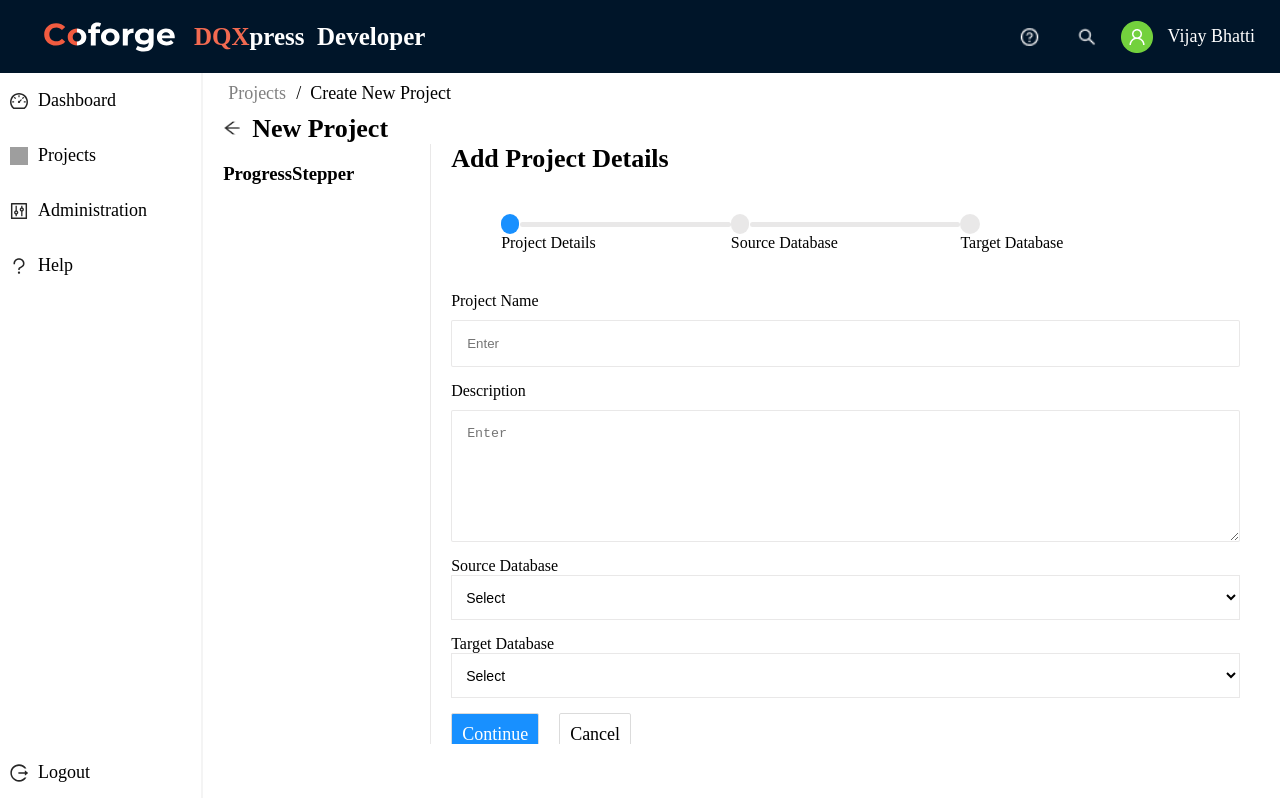
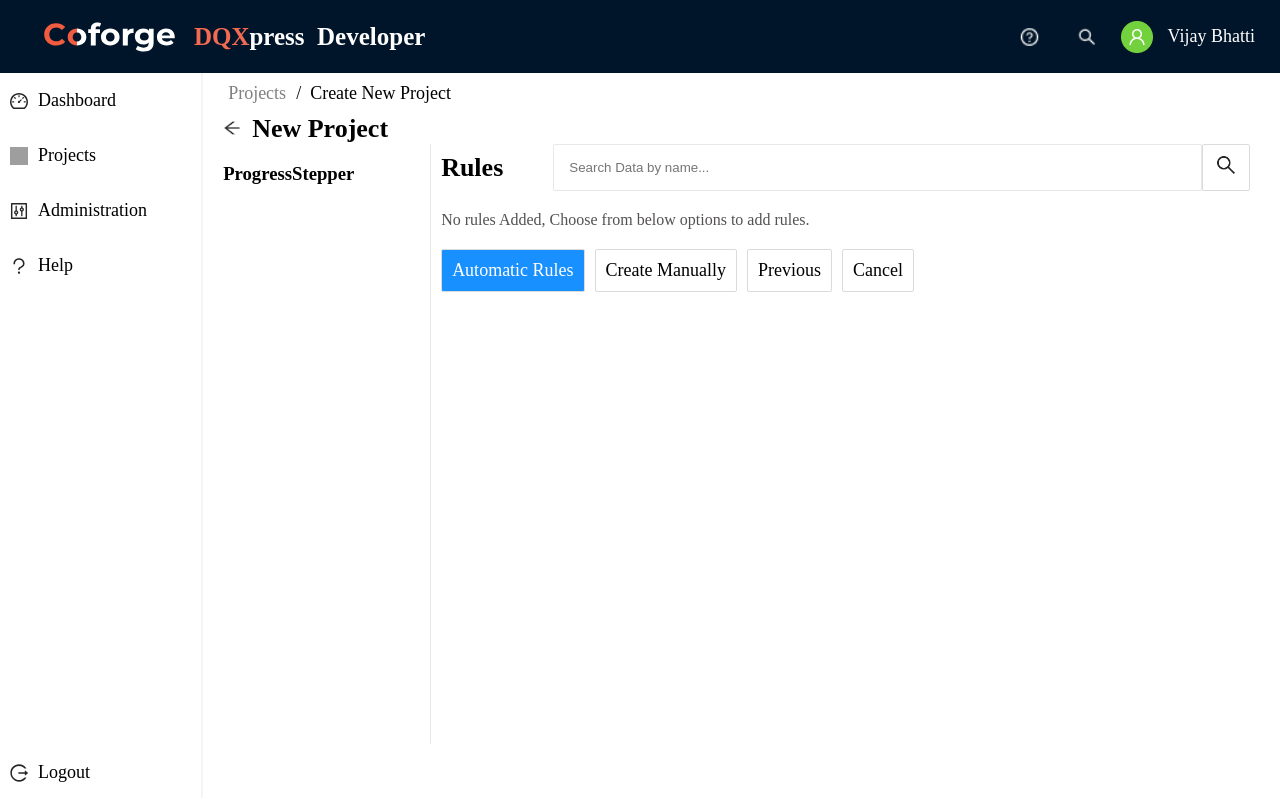
Before and after one commit to ritika-sharma123/DQXpress, a React (Create React App) app: page /projects/create-project in a window 1280 px wide. Built offline with nearby package versions, Linux system fonts and the light colour scheme; grey boxes are pictures that could not be loaded; a web font is replaced by a local one.

Commit message:
Added:: Rules page

```diff
--- a/src/assets/scss/_colors.scss
+++ b/src/assets/scss/_colors.scss
@@ -4,3 +4,4 @@
 $white: #fff;
 $list-color: #5c0082;
 $light-grey: #8681812e;
+$light-grey-med: #535151;
--- a/src/pages/Projects/CreateProjectPage/index.js
+++ b/src/pages/Projects/CreateProjectPage/index.js
@@ -1,4 +1,4 @@
-import React from "react";
+import React, { useState } from "react";
 import PageTitle from "../../../components/PageTitle";
 import Breadcrumbs from "../../../components/BreadCrumbs/index";
 import ProgressStepper from "../../../components/ProgressStepper";
@@ -6,6 +6,8 @@
 import StepperContent from "../../../components/StepperContent";
 import AddProjectDetailsForm from "../ProjectsForms/AddProjectDetailsForm";
 import ProjectDetailsPage from "../ProjectsForms";
+import RulesPage from "../DQRules/RulesPage";
+import CreateRulesPage from "../DQRules/CreateRulesPage";
 
 const Data = [
   {
@@ -18,17 +20,33 @@
   },
 ];
 
+const conditionalRenderPage = {
+  createRulesManually: <CreateRulesPage />,
+  columnDrill: "Column Drill",
+};
+
 const CreateProject = () => {
+  const [renderSubPage, setRenderSubPage] = useState("");
+
+  const handlecreaterule = () => {
+    setRenderSubPage("createRulesManually");
+  };
+
   return (
     <div>
       <Breadcrumbs data={Data} />
       <PageTitle name={"New Project"} isImg />
-      <div className="stepper-content-div">
-        <ProgressStepper />
-        <StepperContent>
-          <ProjectDetailsPage />
-        </StepperContent>
-      </div>
+      {["createRulesManually", "columnDrill"].includes(renderSubPage) ? (
+        conditionalRenderPage[renderSubPage]
+      ) : (
+        <div className="stepper-content-div">
+          <ProgressStepper />
+          <StepperContent>
+            {/* <ProjectDetailsPage /> */}
+            <RulesPage handlecreaterule={handlecreaterule} />
+          </StepperContent>
+        </div>
+      )}
     </div>
   );
 };
--- /dev/null
+++ b/src/pages/Projects/DQRules/CreateRulesPage.js
@@ -0,0 +1,44 @@
+import React from "react";
+import Input from "../../../components/Input";
+import InputSelector from "../../../components/InputSelector";
+import PageTitle from "../../../components/PageTitle";
+
+const Options = [
+  {
+    label: "x",
+    value: "x",
+  },
+  {
+    label: "y",
+    value: "y",
+  },
+];
+
+const CreateRulesPage = () => {
+  return (
+    <>
+      <div className="input-label">
+        <InputSelector label="Rule Type" options={Options} />
+      </div>
+      <div className={"input-label"}>
+        <Input
+          label={"Rule Name"}
+          placeholder="Enter"
+          //   onChange={handleChange}
+          className={"label"}
+        />
+      </div>
+      <div className="input-label">
+        <Input
+          placeholder="Enter"
+          type={"textarea"}
+          label="Rule Description"
+          className={"textarea-class"}
+          //   onChange={handleChange}
+        />
+      </div>
+    </>
+  );
+};
+
+export default CreateRulesPage;
--- /dev/null
+++ b/src/pages/Projects/DQRules/RulesPage.js
@@ -0,0 +1,32 @@
+import React from "react";
+import PageTitle from "../../../components/PageTitle";
+import Input from "../../../components/Input";
+import Button from "../../../components/Button";
+import Search from "../../../assets/images/Search.png";
+import "./index.scss";
+import { useNavigate } from "react-router-dom";
+
+const RulesPage = ({ handlecreaterule }) => {
+  return (
+    <div>
+      <div className="rules-title-div">
+        <PageTitle name={"Rules"} />
+        <Input placeholder={"Search Data by name..."} className={"input"} />
+        <Button className={"search-button"}>
+          <img src={Search} alt="i" />
+        </Button>
+      </div>
+      <div className="text">
+        No rules Added, Choose from below options to add rules.
+      </div>
+      <div className="button-group">
+        <Button name={"Automatic Rules"} className={"primary-button"} />
+        <Button name={"Create Manually"} onClick={handlecreaterule} />
+        <Button name={"Previous"} />
+        <Button name={"Cancel"} />
+      </div>
+    </div>
+  );
+};
+
+export default RulesPage;
--- /dev/null
+++ b/src/pages/Projects/DQRules/index.scss
@@ -0,0 +1,59 @@
+@import "../../../assets/scss/mixins";
+
+.rules-title-div {
+  display: flex;
+
+  .input {
+    padding: 15px;
+    width: 80%;
+    margin-left: 50px;
+  }
+
+  .search-button {
+    padding: 6px;
+    width: 50px;
+    margin-top: 0px !important;
+
+    img {
+      height: 20px;
+    }
+  }
+}
+
+.text {
+  font-size: $font-size-medium;
+  color: $light-grey-med;
+  margin: 20px 0px;
+}
+
+.button-group {
+  display: flex;
+  gap: 10px;
+
+  .primary-button {
+    background-color: $primary-color;
+    color: $white;
+  }
+}
+
+.input-label {
+  display: flex;
+  flex-direction: column;
+  gap: 10px;
+  width: 100%;
+  margin-bottom: 15px;
+
+  label {
+    font-size: $font-size-medium;
+    font-weight: 500;
+  }
+
+  input {
+    padding: 15px;
+  }
+
+  .textarea-class {
+    min-height: 100px;
+    padding: 15px;
+  }
+}
--- a/src/pages/Projects/ProjectsForms/index.js
+++ b/src/pages/Projects/ProjectsForms/index.js
@@ -7,6 +7,7 @@
 import AddDataSourceForm from "./AddDataSourceForm";
 import AddDataTargetForm from "./AddDataTargetForm";
 import { current } from "@reduxjs/toolkit";
+import RulesPage from "../DQRules/RulesPage";
 
 const StepperObject = [
   {
```
Also changed, not shown: src/pages/Projects/DQRules/index.js (added).
